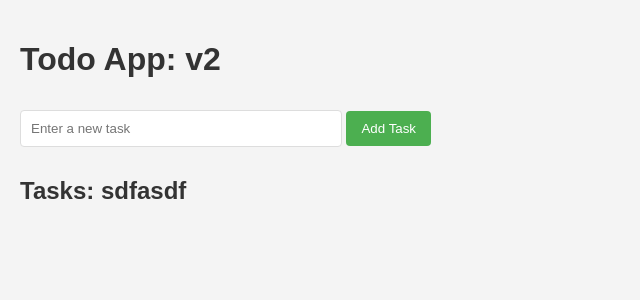
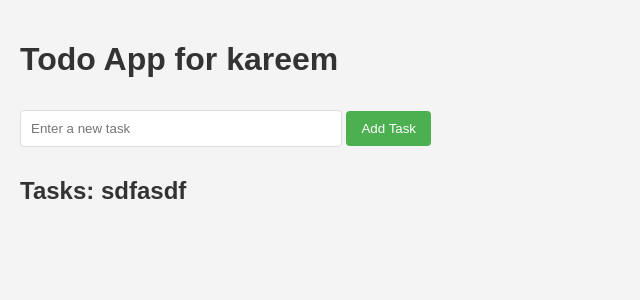
Before and after one commit to Elpolaky/kodekloud_jenkins, a Flask app: page / in a window 1280 px wide. Shown: the top 300 px of the page, without its empty margins (0-640 px from the left). Run offline with Flask 3, Linux system fonts and the light colour scheme.

Commit message:
for kareem

```diff
--- a/templates/index.html
+++ b/templates/index.html
@@ -57,7 +57,7 @@
     </style>
   </head>
   <body>
-    <h1>Todo App: v2</h1>
+    <h1>Todo App for kareem</h1>
 
     <!-- Add Task Form -->
     <form method="post">
```
